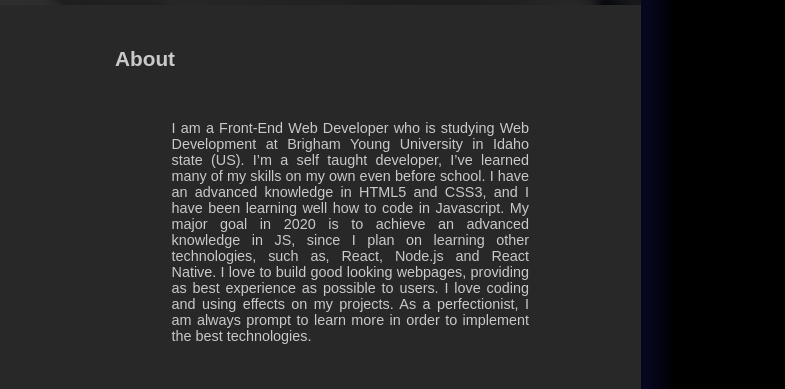
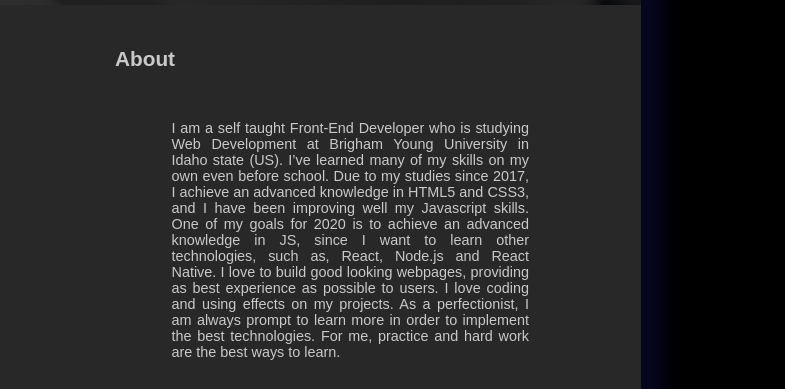
Before and after one commit to IgorCopa/Portfolio, a plain HTML site: page index.html in a window 1280 px wide. Shown: the part 795-1184 px from the top of the page, 495-1280 px from the left. Drawn offline with Linux system fonts and the light colour scheme.

Commit message:
Update index.html

```diff
--- a/index.html
+++ b/index.html
@@ -49,13 +49,14 @@
                     <div class="logo">
                         <img src="images/logo.jpg">
                     </div>
-                    <p>I am a Front-End Web Developer who is studying Web Development at Brigham Young University in Idaho
-                        state (US). I’m a self taught developer, I’ve learned many of my skills on my own even before school.
-                        I have an advanced knowledge in HTML5 and CSS3, and I have been learning well how to code in Javascript.
-                        My major goal in 2020 is to achieve an advanced knowledge in JS, since I plan on learning other technologies,
+                    <p>I am a self taught Front-End Developer who is studying Web Development at Brigham Young University in Idaho
+                        state (US). I’ve learned many of my skills on my own even before school. Due to my studies since 2017,
+                        I achieve an advanced knowledge in HTML5 and CSS3, and I have been improving well my Javascript skills.
+                        One of my goals for 2020 is to achieve an advanced knowledge in JS, since I want to learn other technologies,
                         such as, React, Node.js and React Native. I love to build good looking webpages, providing as best
                         experience as possible to users. I love coding and using effects on my projects. As a perfectionist, I am
-                        always prompt to learn more in order to implement the best technologies.
+                        always prompt to learn more in order to implement the best technologies. For me, practice and hard work are
+                        the best ways to learn.
                     </p>
                 </div>
             </div>
```
